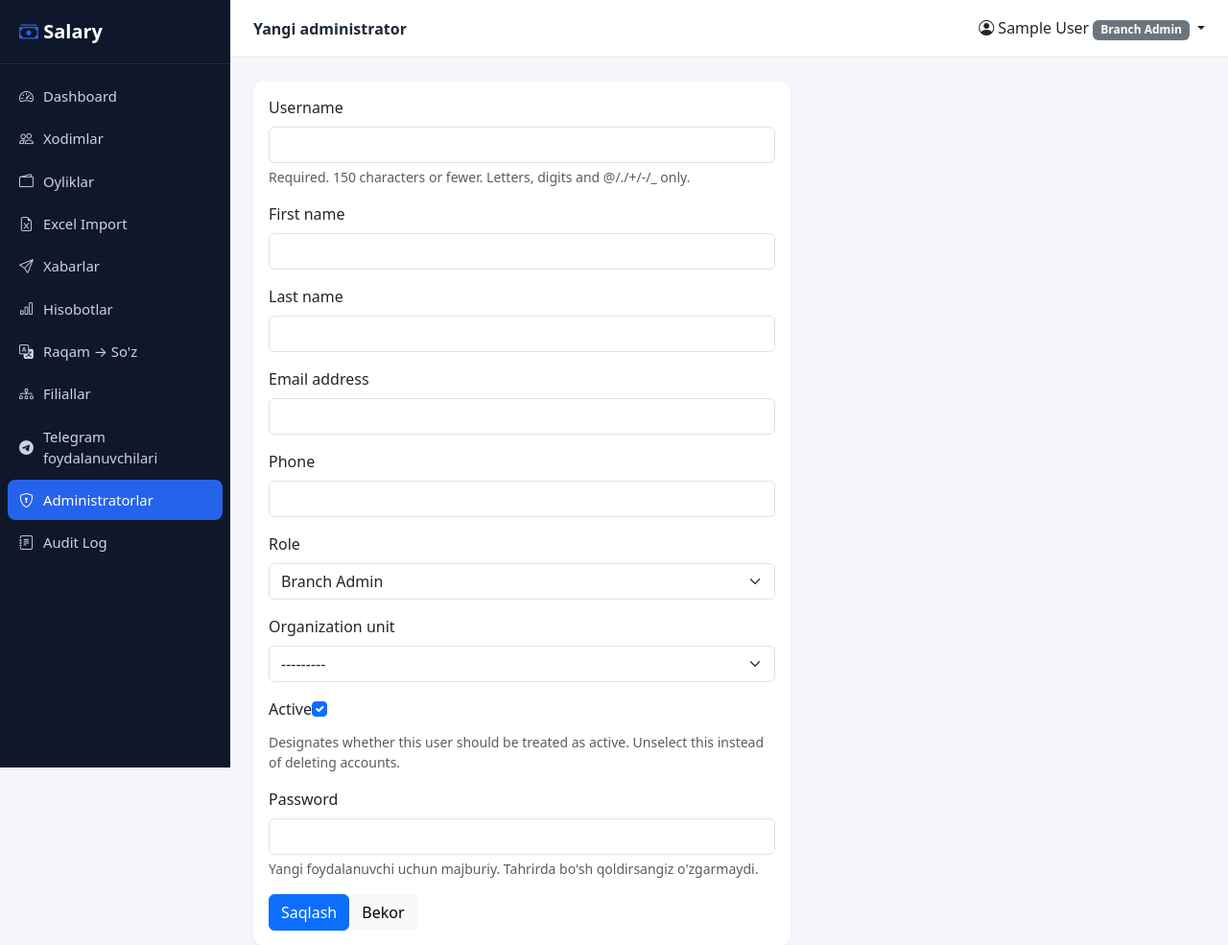
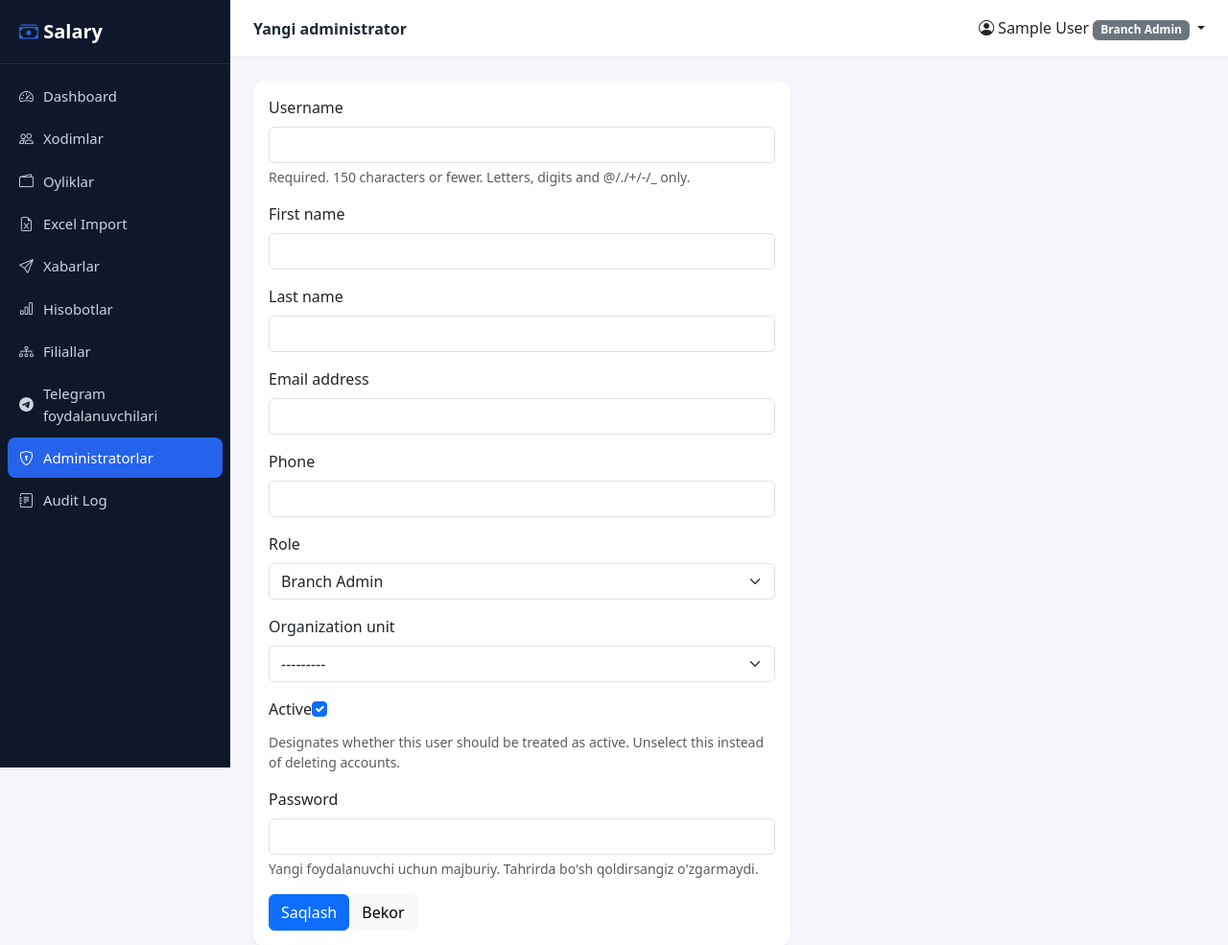
Before and after one commit to ALFAxxs/nsu-salary-project, a Django app: page /accounts/admins/new/ in a window 1280 px wide. Shown: the top 985 px of the page at 96% size. Run offline with Django 5.2, Linux system fonts and the light colour scheme; the visitor is signed in with stand-in values (Sample User, id 1); data that the repository does not hold is empty; parts of the project's set-up code (start-up, migrations or seed data) failed here and were passed over.

Commit message:
soz raqam

```diff
--- a/templates/base.html
+++ b/templates/base.html
@@ -31,7 +31,6 @@
       <a href="{% url 'notifications:list' %}" class="nav-link {% block nav_notifications %}{% endblock %}"><i class="bi bi-send"></i> Xabarlar</a>
       {% endif %}
       <a href="{% url 'reports:index' %}" class="nav-link {% block nav_reports %}{% endblock %}"><i class="bi bi-bar-chart"></i> Hisobotlar</a>
-      <a href="{% url 'dashboard:number_to_words' %}" class="nav-link"><i class="bi bi-translate"></i> Raqam &rarr; So'z</a>
       {% if nav_can_manage_branches %}
       <a href="{% url 'organizations:list' %}" class="nav-link {% block nav_orgs %}{% endblock %}"><i class="bi bi-diagram-3"></i> Filiallar</a>
       <a href="{% url 'employees:telegram_users' %}" class="nav-link {% block nav_telegram_users %}{% endblock %}"><i class="bi bi-telegram"></i> Telegram foydalanuvchilari</a>
```
